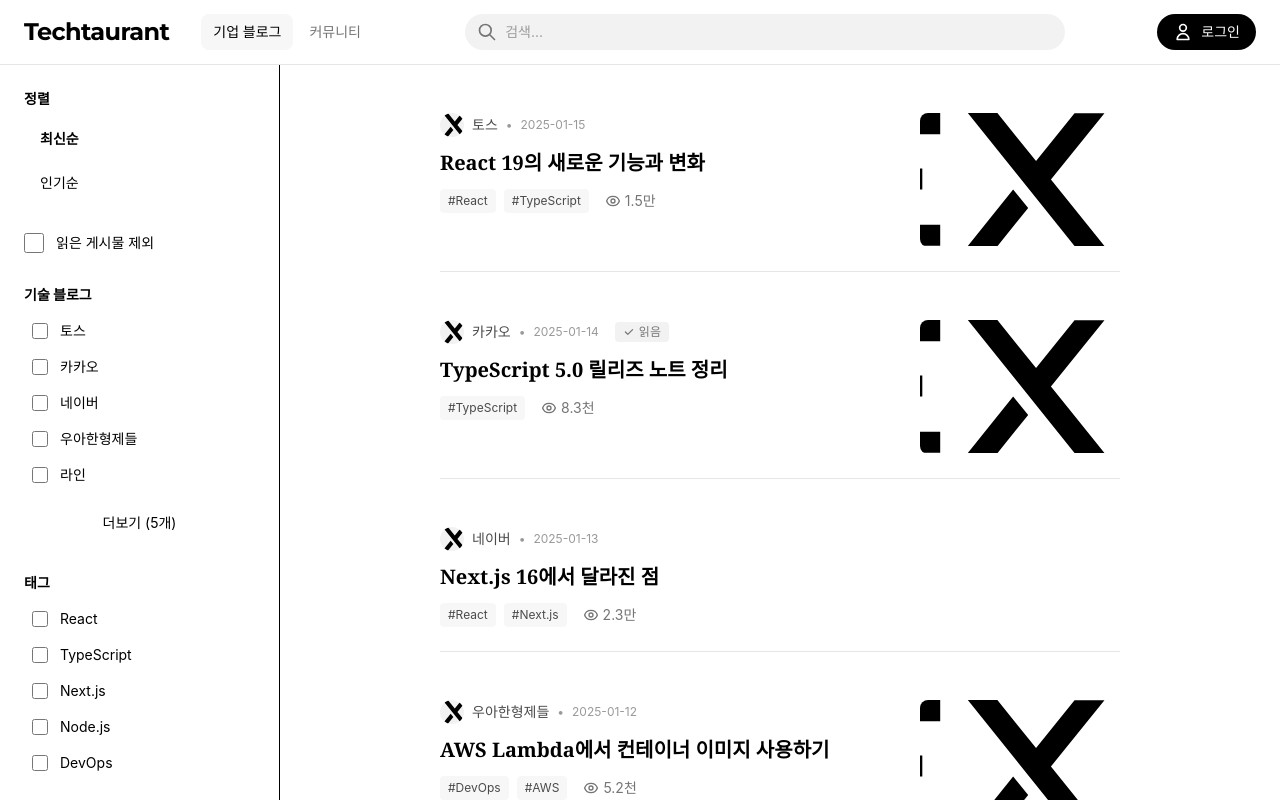
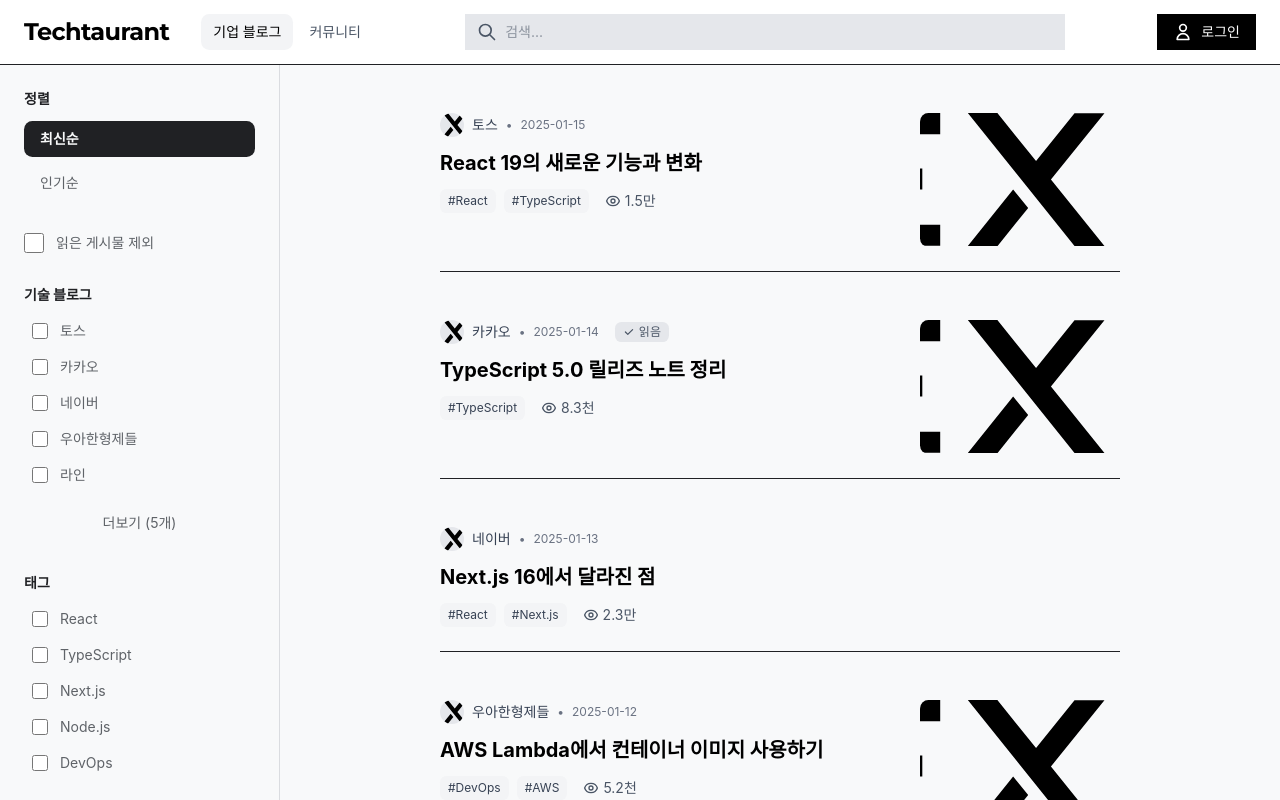
Before and after one commit to Techtaurant/fe, a Next.js app: page / in a window 1280 px wide. Shown: the top 800 px of the page. Built offline with nearby package versions, Linux system fonts and the light colour scheme; no server answers.

Commit message:
feat(theme): 테마 시스템 도입 및 다크 모드 토큰 추가

```diff
--- a/app/globals.css
+++ b/app/globals.css
@@ -1,120 +1,264 @@
 @import "tailwindcss";
 
-/* Medium 스타일 디자인 시스템 */
-:root {
-  /* Colors */
-  --color-black: #000000;
-  --color-white: #FFFFFF;
-  --color-gold: #FFC017;
-  --color-green: #03A87C;
-  --color-light-blue: #E8F3FF;
+@custom-variant dark (&:is(.dark *));
 
-  /* Gray Scale */
-  --color-gray-50: #FAFAFA;
-  --color-gray-100: #F7F7F7;
-  --color-gray-200: #F2F2F2;
-  --color-gray-300: #E6E6E6;
-  --color-gray-400: #CCCCCC;
-  --color-gray-500: #999999;
-  --color-gray-600: #757575;
-  --color-gray-700: #4A4A4A;
-  --color-gray-800: #242424;
-
-  /* Text Colors */
-  --color-text-primary: #000000;
-  --color-text-secondary: #757575;
-  --color-text-tertiary: #999999;
-
-  /* Background Colors */
-  --color-bg-default: #FFFFFF;
-  --color-bg-subtle: #F7F7F7;
-  --color-bg-hover: #F2F2F2;
-  --color-bg-banner: #FFF9E6;
-  --color-bg-card-hover: #FAFAFA;
-
-  /* Border Colors */
-  --color-border-default: #E6E6E6;
-  --color-border-subtle: #F2F2F2;
-  --color-border-strong: #CCCCCC;
-
-  /* Spacing Scale (8px base) */
-  --spacing-1: 8px;
-  --spacing-2: 12px;
-  --spacing-3: 16px;
-  --spacing-4: 24px;
-  --spacing-5: 32px;
-  --spacing-6: 48px;
-  --spacing-7: 64px;
-  --spacing-8: 80px;
+@theme inline {
+  --radius-sm: calc(var(--radius) - 4px);
+  --radius-md: calc(var(--radius) - 2px);
+  --radius-lg: var(--radius);
+  --radius-xl: calc(var(--radius) + 4px);
+  --color-background: var(--background);
+  --color-foreground: var(--foreground);
+  --color-card: var(--card);
+  --color-card-foreground: var(--card-foreground);
+  --color-popover: var(--popover);
+  --color-popover-foreground: var(--popover-foreground);
+  --color-primary: var(--primary);
+  --color-primary-foreground: var(--primary-foreground);
+  --color-secondary: var(--secondary);
+  --color-secondary-foreground: var(--secondary-foreground);
+  --color-muted: var(--muted);
+  --color-muted-foreground: var(--muted-foreground);
+  --color-accent: var(--accent);
+  --color-accent-foreground: var(--accent-foreground);
+  --color-destructive: var(--destructive);
+  --color-warning: var(--warning);
+  --color-warning-foreground: var(--warning-foreground);
+  --color-success: var(--success);
+  --color-success-foreground: var(--success-foreground);
+  --color-border: var(--border);
+  --color-input: var(--input);
+  --color-ring: var(--ring);
+  --color-chart-1: var(--chart-1);
+  --color-chart-2: var(--chart-2);
+  --color-chart-3: var(--chart-3);
+  --color-chart-4: var(--chart-4);
+  --color-chart-5: var(--chart-5);
+  --color-sidebar: var(--sidebar);
+  --color-sidebar-foreground: var(--sidebar-foreground);
+  --color-sidebar-primary: var(--sidebar-primary);
+  --color-sidebar-primary-foreground: var(--sidebar-primary-foreground);
+  --color-sidebar-accent: var(--sidebar-accent);
+  --color-sidebar-accent-foreground: var(--sidebar-accent-foreground);
+  --color-sidebar-border: var(--sidebar-border);
+  --color-sidebar-ring: var(--sidebar-ring);
+  --color-statistics-card: var(--statistics-card);
+  --color-statistics-card-foreground: var(--statistics-card-foreground);
+  --color-filter-exact: var(--filter-exact);
+  --color-filter-exact-foreground: var(--filter-exact-foreground);
+  --color-filter-multi: var(--filter-multi);
+  --color-filter-multi-foreground: var(--filter-multi-foreground);
 }
 
-@theme inline {
-  /* Color Tokens */
-  --color-primary-black: var(--color-black);
-  --color-primary-white: var(--color-white);
-  --color-accent-gold: var(--color-gold);
-  --color-accent-green: var(--color-green);
-
-  --color-gray-*: initial;
-
-  /* Font Families */
-  --font-family-serif: Charter, Georgia, 'Times New Roman', serif;
-  --font-family-sans: -apple-system, BlinkMacSystemFont, 'Segoe UI', Roboto, Oxygen, Ubuntu, sans-serif;
-  --font-montserrat: var(--font-montserrat);
-
-  /* Font Sizes */
-  --font-size-xs: 13px;
-  --font-size-sm: 14px;
-  --font-size-base: 16px;
-  --font-size-md: 18px;
-  --font-size-lg: 20px;
-  --font-size-xl: 24px;
-  --font-size-2xl: 32px;
-  --font-size-3xl: 40px;
-  --font-size-4xl: 48px;
-
-  /* Border Radius */
-  --radius-sm: 4px;
-  --radius-md: 8px;
-  --radius-lg: 12px;
-  --radius-pill: 24px;
-  --radius-full: 9999px;
-
-  /* Shadows */
-  --shadow-xs: 0 1px 2px rgba(0, 0, 0, 0.05);
-  --shadow-sm: 0 1px 4px rgba(0, 0, 0, 0.05);
-  --shadow-md: 0 2px 8px rgba(0, 0, 0, 0.1);
-  --shadow-lg: 0 4px 16px rgba(0, 0, 0, 0.15);
-
-  /* Transitions */
-  --transition-fast: 0.1s ease;
-  --transition-base: 0.2s ease;
-  --transition-slow: 0.3s ease;
+:root {
+  --radius: 0.65rem;
+  --background: #F8F9FA;
+  --foreground: #202124;
+  --card: #F8F9FA;
+  --card-foreground: #202124;
+  --popover: #F8F9FA;
+  --popover-foreground: #202124;
+  --primary: #202124;
+  --primary-foreground: #F8F9FA;
+  --secondary: #F1F3F4;
+  --secondary-foreground: #3C4043;
+  --muted: #F1F3F4;
+  --muted-foreground: #5F6368;
+  --accent: #F1F3F4;
+  --accent-foreground: #3C4043;
+  --destructive: #C94A3C;
+  --warning: #FFC017;
+  --warning-foreground: #202124;
+  --success: #03A87C;
+  --success-foreground: #F8F9FA;
+  --border: #DADCE0;
+  --input: #DADCE0;
+  --ring: #9AA0A6;
+  --chart-1: #FFC017;
+  --chart-2: #03A87C;
+  --chart-3: #E8F0FE;
+  --chart-4: #BDC1C6;
+  --chart-5: #5F6368;
+  --sidebar: #F8F9FA;
+  --sidebar-foreground: #202124;
+  --sidebar-primary: #202124;
+  --sidebar-primary-foreground: #F8F9FA;
+  --sidebar-accent: #F1F3F4;
+  --sidebar-accent-foreground: #3C4043;
+  --sidebar-border: #DADCE0;
+  --sidebar-ring: #9AA0A6;
+  --statistics-card: #F8F9FA;
+  --statistics-card-foreground: #202124;
+  --filter-exact: #202124;
+  --filter-exact-foreground: #F8F9FA;
+  --filter-multi: #3C4043;
+  --filter-multi-foreground: #F8F9FA;
+  --toast-success: #03A87C;
+  --toast-success-border: #03A87C;
+  --toast-success-text: #F8F9FA;
+  --toast-success-icon: #F8F9FA;
+  --toast-error: #C94A3C;
+  --toast-error-border: #C94A3C;
+  --toast-error-text: #F8F9FA;
+  --toast-error-icon: #F8F9FA;
+  --toast-warning: #FFC017;
+  --toast-warning-border: #FFC017;
+  --toast-warning-text: #202124;
+  --toast-warning-icon: #202124;
+  --toast-info: #5B8DEF;
+  --toast-info-border: #5B8DEF;
+  --toast-info-text: #F8F9FA;
+  --toast-info-icon: #F8F9FA;
 }
 
-body {
-  background: var(--color-bg-default);
-  color: var(--color-text-primary);
-  font-family: var(--font-family-sans);
-  margin: 0;
-  padding: 0;
+.dark {
+  --background: #202124;
+  --foreground: #E8EAED;
+  --card: #202124;
+  --card-foreground: #E8EAED;
+  --popover: #202124;
+  --popover-foreground: #E8EAED;
+  --primary: #E8EAED;
+  --primary-foreground: #202124;
+  --secondary: #2A2B2E;
+  --secondary-foreground: #E8EAED;
+  --muted: #2A2B2E;
+  --muted-foreground: #9AA0A6;
+  --accent: #2A2B2E;
+  --accent-foreground: #E8EAED;
+  --destructive: #E56A5A;
+  --warning: #F2C94C;
+  --warning-foreground: #202124;
+  --success: #2FBF8F;
+  --success-foreground: #202124;
+  --border: #3C4043;
+  --input: #2A2B2E;
+  --ring: #5F6368;
+  --chart-1: #F2C94C;
+  --chart-2: #2FBF8F;
+  --chart-3: #1A2B3B;
+  --chart-4: #5F6368;
+  --chart-5: #9AA0A6;
+  --sidebar: #202124;
+  --sidebar-foreground: #E8EAED;
+  --sidebar-primary: #E8EAED;
+  --sidebar-primary-foreground: #202124;
+  --sidebar-accent: #2A2B2E;
+  --sidebar-accent-foreground: #E8EAED;
+  --sidebar-border: #3C4043;
+  --sidebar-ring: #5F6368;
+  --statistics-card: #24262A;
+  --statistics-card-foreground: #E8EAED;
+  --filter-exact: #3C4043;
+  --filter-exact-foreground: #E8EAED;
+  --filter-multi: #2A2B2E;
+  --filter-multi-foreground: #E8EAED;
+  --toast-success: #2FBF8F;
+  --toast-success-border: #2FBF8F;
+  --toast-success-text: #202124;
+  --toast-success-icon: #202124;
+  --toast-error: #E56A5A;
+  --toast-error-border: #E56A5A;
+  --toast-error-text: #202124;
+  --toast-error-icon: #202124;
+  --toast-warning: #F2C94C;
+  --toast-warning-border: #F2C94C;
+  --toast-warning-text: #202124;
+  --toast-warning-icon: #202124;
+  --toast-info: #8AB4F8;
+  --toast-info-border: #8AB4F8;
+  --toast-info-text: #202124;
+  --toast-info-icon: #202124;
 }
 
-/* 반응형 유틸리티 */
-@media (max-width: 767px) {
-  .mobile-only {
-    display: block;
+@layer base {
+  * {
+    @apply border-border;
   }
-  .desktop-only {
-    display: none;
+  body {
+    @apply bg-background text-foreground;
+    font-family:
+      "Pretendard Variable", Pretendard, -apple-system, BlinkMacSystemFont, system-ui, Roboto, "Helvetica Neue",
+      "Segoe UI", "Apple SD Gothic Neo", "Noto Sans KR", "Malgun Gothic", "Apple Color Emoji",
+      "Segoe UI Emoji", "Segoe UI Symbol", sans-serif;
+  }
+
+  * {
+    scrollbar-width: thin;
+    scrollbar-color: var(--border) transparent;
+  }
+
+  *::-webkit-scrollbar {
+    width: 6px;
+    height: 6px;
+  }
+
+  *::-webkit-scrollbar-track {
+    background: transparent;
+  }
+
+  *::-webkit-scrollbar-thumb {
+    background-color: var(--border);
+    border-radius: 0;
+  }
+
+  *::-webkit-scrollbar-thumb:hover {
+    background-color: color-mix(in oklch, var(--border) 70%, var(--foreground));
+  }
+
+  .dark * {
+    scrollbar-color: var(--border) transparent;
+  }
+
+  .dark *::-webkit-scrollbar-thumb {
+    background-color: var(--border);
+  }
+
+  .dark *::-webkit-scrollbar-thumb:hover {
+    background-color: color-mix(in oklch, var(--border) 70%, var(--foreground));
+  }
+
+  [data-sonner-toast][data-type="success"] {
+    background: var(--toast-success) !important;
+    border-color: var(--toast-success-border) !important;
+    color: var(--toast-success-text) !important;
+  }
+
+  [data-sonner-toast][data-type="success"] [data-icon] {
+    color: var(--toast-success-icon) !important;
+  }
+
+  [data-sonner-toast][data-type="error"] {
+    background: var(--toast-error) !important;
+    border-color: var(--toast-error-border) !important;
+    color: var(--toast-error-text) !important;
+  }
+
+  [data-sonner-toast][data-type="error"] [data-icon] {
+    color: var(--toast-error-icon) !important;
+  }
+
+  [data-sonner-toast][data-type="warning"] {
+    background: var(--toast-warning) !important;
+    border-color: var(--toast-warning-border) !important;
+    color: var(--toast-warning-text) !important;
+  }
+
+  [data-sonner-toast][data-type="warning"] [data-icon] {
+    color: var(--toast-warning-icon) !important;
+  }
+
+  [data-sonner-toast][data-type="info"] {
+    background: var(--toast-info) !important;
+    border-color: var(--toast-info-border) !important;
+    color: var(--toast-info-text) !important;
+  }
+
+  [data-sonner-toast][data-type="info"] [data-icon] {
+    color: var(--toast-info-icon) !important;
   }
 }
 
-@media (min-width: 768px) {
-  .mobile-only {
-    display: none;
-  }
-  .desktop-only {
-    display: block;
-  }
+html {
+  scroll-behavior: smooth;
 }
--- a/package.json
+++ b/package.json
@@ -15,6 +15,7 @@
   "dependencies": {
     "mermaid": "^11.12.2",
     "next": "16.0.0",
+    "next-themes": "^0.4.6",
     "react": "19.2.0",
     "react-dom": "19.2.0",
     "react-markdown": "^10.1.0",
@@ -23,6 +24,7 @@
     "type-coverage": "^2.29.7"
   },
   "devDependencies": {
+    "@playwright/test": "^1.57.0",
     "@tailwindcss/postcss": "^4",
     "@types/node": "^20",
     "@types/react": "^19",
@@ -31,5 +33,6 @@
     "eslint-config-next": "16.0.0",
     "tailwindcss": "^4",
     "typescript": "^5.9.3"
-  }
+  },
+  "packageManager": "pnpm@10.13.1+sha512.37ebf1a5c7a30d5fabe0c5df44ee8da4c965ca0c5af3dbab28c3a1681b70a256218d05c81c9c0dcf767ef6b8551eb5b960042b9ed4300c59242336377e01cfad"
 }
--- a/prd/design-system.json
+++ b/prd/design-system.json
@@ -9,48 +9,48 @@
 
   "colors": {
     "primary": {
-      "black": "#000000",
-      "white": "#FFFFFF",
+      "black": "#202124",
+      "white": "#F8F9FA",
       "description": "주요 브랜드 색상"
     },
     "accent": {
       "gold": "#FFC017",
       "green": "#03A87C",
-      "lightBlue": "#E8F3FF",
+      "lightBlue": "#E8F0FE",
       "description": "강조 및 인터랙션 색상"
     },
     "gray": {
-      "50": "#FAFAFA",
-      "100": "#F7F7F7",
-      "200": "#F2F2F2",
-      "300": "#E6E6E6",
-      "400": "#CCCCCC",
-      "500": "#999999",
-      "600": "#757575",
-      "700": "#4A4A4A",
-      "800": "#242424",
+      "50": "#F8F9FA",
+      "100": "#F1F3F4",
+      "200": "#E8EAED",
+      "300": "#DADCE0",
+      "400": "#BDC1C6",
+      "500": "#9AA0A6",
+      "600": "#5F6368",
+      "700": "#3C4043",
+      "800": "#202124",
       "description": "중립 회색 팔레트"
     },
     "text": {
-      "primary": "#000000",
-      "secondary": "#757575",
-      "tertiary": "#999999",
-      "inverse": "#FFFFFF",
+      "primary": "#202124",
+      "secondary": "#5F6368",
+      "tertiary": "#9AA0A6",
+      "inverse": "#F8F9FA",
       "description": "텍스트 색상 계층"
     },
     "background": {
-      "default": "#FFFFFF",
-      "subtle": "#F7F7F7",
-      "hover": "#F2F2F2",
-      "banner": "#FFF9E6",
-      "cardHover": "#FAFAFA",
+      "default": "#F8F9FA",
+      "subtle": "#F1F3F4",
+      "hover": "#E8EAED",
+      "banner": "#FFF4CC",
+      "cardHover": "#F6F7F8",
       "description": "배경 색상 변형"
     },
     "border": {
-      "default": "#E6E6E6",
-      "subtle": "#F2F2F2",
-      "strong": "#CCCCCC",
-      "inverse": "#000000",
+      "default": "#DADCE0",
+      "subtle": "#E8EAED",
+      "strong": "#BDC1C6",
+      "inverse": "#202124",
       "description": "테두리 색상"
     },
     "semantic": {
@@ -59,6 +59,60 @@
       "error": "#C94A3C",
       "info": "#5B8DEF",
       "description": "의미론적 상태 색상"
+    },
+    "dark": {
+      "primary": {
+        "black": "#E8EAED",
+        "white": "#202124",
+        "description": "다크 모드에서 사용하는 기본 톤"
+      },
+      "accent": {
+        "gold": "#F2C94C",
+        "green": "#2FBF8F",
+        "lightBlue": "#1A2B3B",
+        "description": "강조 및 인터랙션 색상 (브랜드 톤 유지)"
+      },
+      "gray": {
+        "50": "#202124",
+        "100": "#2A2B2E",
+        "200": "#303134",
+        "300": "#3C4043",
+        "400": "#5F6368",
+        "500": "#80868B",
+        "600": "#9AA0A6",
+        "700": "#BDC1C6",
+        "800": "#E8EAED",
+        "description": "다크 모드 중립 회색 팔레트"
+      },
+      "text": {
+        "primary": "#E8EAED",
+        "secondary": "#BDC1C6",
+        "tertiary": "#9AA0A6",
+        "inverse": "#202124",
+        "description": "다크 모드 텍스트 색상 계층"
+      },
+      "background": {
+        "default": "#202124",
+        "subtle": "#24262A",
+        "hover": "#2A2B2E",
+        "banner": "#2D2610",
+        "cardHover": "#2A2B2E",
+        "description": "다크 모드 배경 색상 변형"
+      },
+      "border": {
+        "default": "#3C4043",
+        "subtle": "#2A2B2E",
+        "strong": "#5F6368",
+        "inverse": "#E8EAED",
+        "description": "다크 모드 테두리 색상"
+      },
+      "semantic": {
+        "success": "#2FBF8F",
+        "warning": "#F2C94C",
+        "error": "#E56A5A",
+        "info": "#8AB4F8",
+        "description": "다크 모드 의미론적 상태 색상"
+      }
     }
   },
 
```
